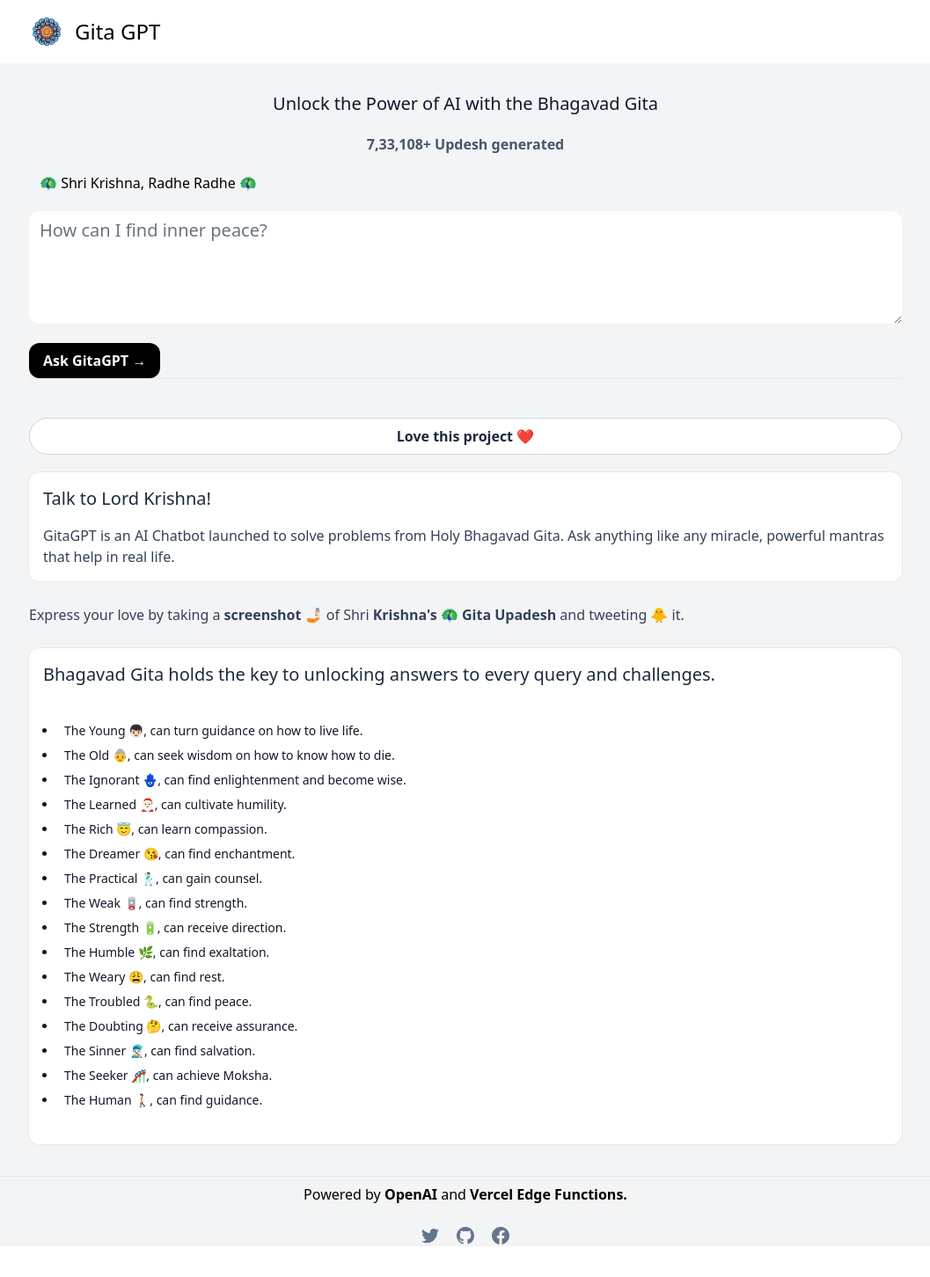
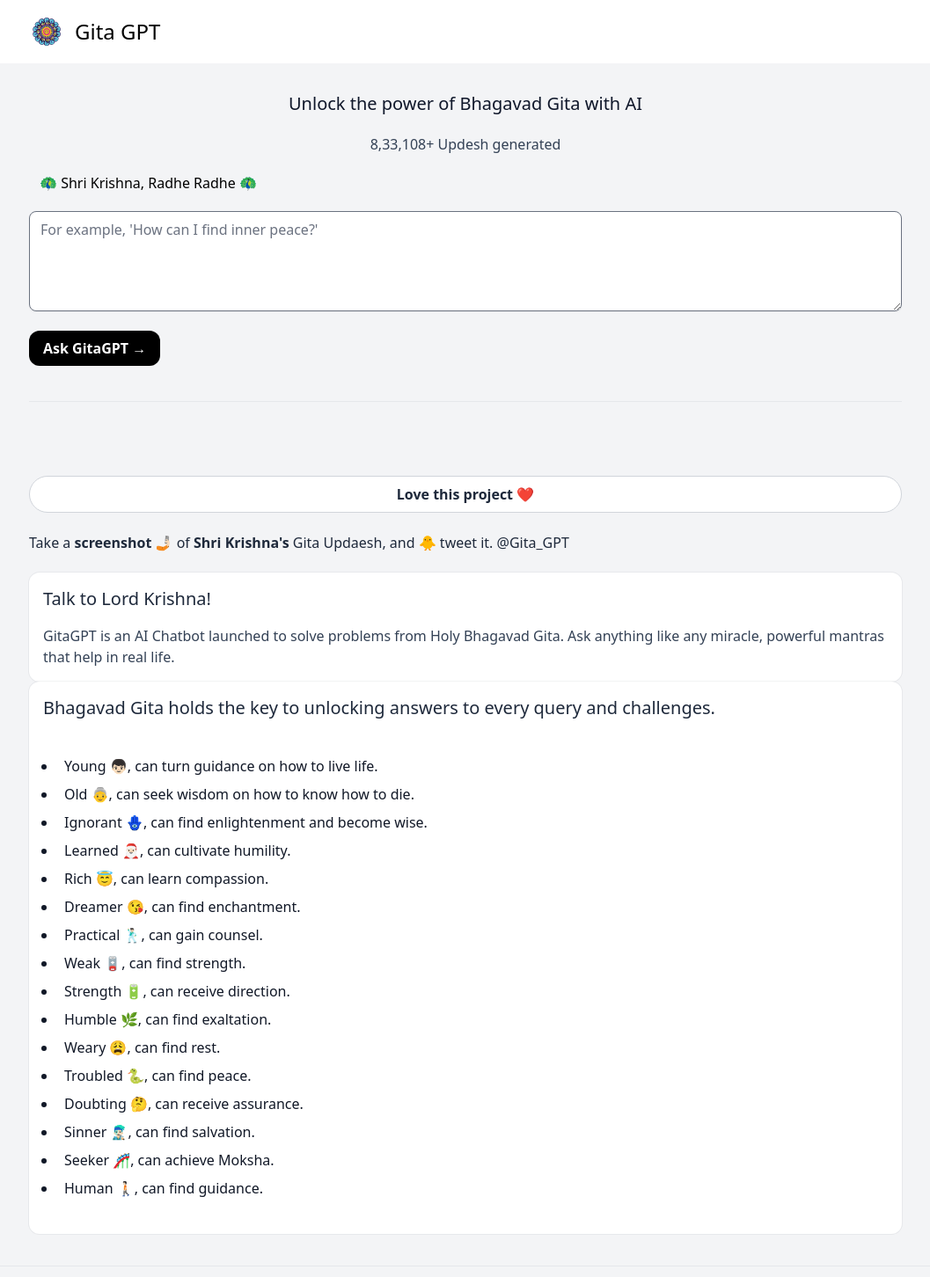
Before and after one commit to vxsahu/gitagpt, a Next.js app: page / in a window 1280 px wide. Shown: the top 1452 px of the page at 88% size, without its empty margins (111-1168 px from the left). Before the commit the page ends 1417 px from the top, so only its background shows below. Built offline with nearby package versions, Linux system fonts and the light colour scheme.

Commit message:
Update index.tsx

```diff
--- a/pages/index.tsx
+++ b/pages/index.tsx
@@ -30,7 +30,7 @@ const Home: NextPage = () => {
          :
 
 
-         `Identify the question ${Gita} and answer from Bhagavad Gita with a relevent verse${Gita.slice(-1 ) === "." ? "" : "."
+         `Identify question ${Gita} and answer from Bhagavad Gita with a relevent verse. Make sure each ${Gita.slice(-1 ) === "." ? "" : "."
         }`
      ;
 
@@ -111,24 +111,29 @@ const Home: NextPage = () => {
       <Header />
       <main className="max-w-5xl innerbox flex flex-1 w-full flex-col p-4">
         <h2 className="text-xl font-light text-slate-900 mx-auto pt-4 pb-5">
-        Unlock the Power of AI with the Bhagavad Gita
+        Unlock the power of Bhagavad Gita with AI
         </h2>
         <div className="max-xl w-full">
           <div className="space-x-3">
-            <p className="text-center font-bold text-slate-600 mb-5">7,33,108+ Updesh generated</p>
+            <p className="text-center font-light text-slate-700 mb-5">8,33,108+ Updesh generated</p>
             <strong className="text-center font-light">
               🦚 Shri Krishna, Radhe Radhe 🦚</strong>
           </div>
+
           <textarea
             value={Gita}
             onChange={(e) => setGita(e.target.value)}
+            onInput={limitCharacters}
+            onKeyDown={(e) => {
+              if (e.key === "Enter" && !isDisabled()) {
+                e.preventDefault();
+                generateGita(e);
+              }
+            }}
             rows={4}
-            className="sm:text-xl w-full rounded-xl focus:border-red focus:ring-black mt-5 bg-white border-0 mt-5"
-            placeholder={
-              "How can I find inner peace?"
-            }
-            />
-
+            className="w-full mt-5 rounded-lg shadow-sm focus:outline-none focus:shadow-outline"
+            placeholder={"For example, 'How can I find inner peace?'"}
+          />
           {!loading && (
             <button
               className="bg-black rounded-xl text-white font-bold px-4 py-2 sm:mt-4 mt-5 hover:bg-black/80 w-half inline-block flex-wrap flex"
@@ -139,7 +144,7 @@ const Home: NextPage = () => {
           )}
           {loading && (
             <button
-              className="bg-black rounded-xl text-white font-medium px-4 py-2 sm:mt-4 mt-5 hover:bg-black/80 w-full"
+              className="bg-black rounded-xl text-white font-medium px-4 py-2 sm:mt-4 mt-5 hover:bg-black/80"
               disabled
             >
               <LoadingDots color="white" style="large" />
@@ -151,7 +156,7 @@ const Home: NextPage = () => {
           reverseOrder={false}
           toastOptions={{ duration: 2000 }}
         />
-        <hr className="h-px bg-gray-700 border-1 dark:bg-gray-700" />
+        <hr className="space-y-10 my-10" />
 
 
         <ResizablePanel>
@@ -194,32 +199,32 @@ const Home: NextPage = () => {
           </AnimatePresence>
         </ResizablePanel>
         <a className="flex w-half max-w items-center justify-center space-x-2 rounded-full border border-gray-300 bg-white px-4 py-2 font-bold text-slate-800 transition-colors hover:bg-gray-100 mt-1 mb-5" href="https://www.sahu4you.com/gita-gpt/" target="_blank" rel="noopener noreferrer"><p>Love this project ❤️</p></a>
+        <p className="mb-5 space-y-4 leading-7 text-slate-800 text-medium">Take a <strong>screenshot 🤳🏻</strong> of <strong>Shri Krishna's</strong> Gita Updaesh, and 🐥 tweet it. @Gita_GPT</p>
         <div className="max-xl w-full whitespace-pre-line break-words rounded-xl bg-white p-4 ring-1 ring-slate-900/5">
 <h2 className="text-left pb-4 space-y-4 leading-7 text-slate-800 text-bold text-xl">Talk to Lord Krishna!</h2>
 <p className="text-slate-700">
 GitaGPT is an AI Chatbot launched to solve problems from Holy Bhagavad Gita. Ask anything like any miracle, powerful mantras that help in real life.
 </p>
-        </div>
-        <p className="mt-6 mb-6 space-y-4 leading-7 text-slate-700 text-medium">Express your love by taking a <strong>screenshot 🤳🏻</strong> of Shri <strong>Krishna's 🦚 Gita Upadesh</strong> and tweeting 🐥 it.</p>
+</div>
         <div className="max-xl w-full whitespace-pre-line break-words rounded-xl bg-white p-4 ring-1 ring-slate-900/5">
 <h2 className="text-left pb-4 space-y-4 leading-7 text-slate-800 text-bold text-xl">Bhagavad Gita holds the key to unlocking answers to every query and challenges.</h2>
 <ul className="list-disc text-left text-gray-900 my-5">
-<li className="mx-4 mr-2 shrink-0 rounded-full px-2 py-1 text-sm">The Young 👦🏻, can turn guidance on how to live life.</li>
-<li className="mx-4 mr-2 shrink-0 rounded-full px-2 py-1 text-sm">The Old 👵, can seek wisdom on how to know how to die.</li>
-<li className="mx-4 mr-2 shrink-0 rounded-full px-2 py-1 text-sm">The Ignorant 🪬, can find enlightenment and become wise.</li>
-<li className="mx-4 mr-2 shrink-0 rounded-full px-2 py-1 text-sm">The Learned 🎅🏻, can cultivate humility.</li>
-<li className="mx-4 mr-2 shrink-0 rounded-full px-2 py-1 text-sm">The Rich 😇, can learn compassion.</li>
-<li className="mx-4 mr-2 shrink-0 rounded-full px-2 py-1 text-sm">The Dreamer 😘, can find enchantment.</li>
-<li className="mx-4 mr-2 shrink-0 rounded-full px-2 py-1 text-sm">The Practical 🕺🏻, can gain counsel.</li>
-<li className="mx-4 mr-2 shrink-0 rounded-full px-2 py-1 text-sm">The Weak 🪫, can find strength.</li>
-<li className="mx-4 mr-2 shrink-0 rounded-full px-2 py-1 text-sm">The Strength 🔋, can receive direction.</li>
-<li className="mx-4 mr-2 shrink-0 rounded-full px-2 py-1 text-sm">The Humble 🌿, can find exaltation.</li>
-<li className="mx-4 mr-2 shrink-0 rounded-full px-2 py-1 text-sm">The Weary 😩, can find rest.</li>
-<li className="mx-4 mr-2 shrink-0 rounded-full px-2 py-1 text-sm">The Troubled 🐍, can find peace.</li>
-<li className="mx-4 mr-2 shrink-0 rounded-full px-2 py-1 text-sm">The Doubting 🤔, can receive assurance.</li>
-<li className="mx-4 mr-2 shrink-0 rounded-full px-2 py-1 text-sm">The Sinner 👨🏻‍🎤, can find salvation.</li>
-<li className="mx-4 mr-2 shrink-0 rounded-full px-2 py-1 text-sm">The Seeker 🎢, can achieve Moksha.</li>
-<li className="mx-4 mr-2 shrink-0 rounded-full px-2 py-1 text-sm">The Human 🚶🏻, can find guidance.</li></ul>
+<li className="mx-4 mr-2 shrink-0 rounded-full px-2 py-1 ">Young 👦🏻, can turn guidance on how to live life.</li>
+<li className="mx-4 mr-2 shrink-0 rounded-full px-2 py-1 ">Old 👵, can seek wisdom on how to know how to die.</li>
+<li className="mx-4 mr-2 shrink-0 rounded-full px-2 py-1 ">Ignorant 🪬, can find enlightenment and become wise.</li>
+<li className="mx-4 mr-2 shrink-0 rounded-full px-2 py-1 ">Learned 🎅🏻, can cultivate humility.</li>
+<li className="mx-4 mr-2 shrink-0 rounded-full px-2 py-1 ">Rich 😇, can learn compassion.</li>
+<li className="mx-4 mr-2 shrink-0 rounded-full px-2 py-1 ">Dreamer 😘, can find enchantment.</li>
+<li className="mx-4 mr-2 shrink-0 rounded-full px-2 py-1 ">Practical 🕺🏻, can gain counsel.</li>
+<li className="mx-4 mr-2 shrink-0 rounded-full px-2 py-1 ">Weak 🪫, can find strength.</li>
+<li className="mx-4 mr-2 shrink-0 rounded-full px-2 py-1 ">Strength 🔋, can receive direction.</li>
+<li className="mx-4 mr-2 shrink-0 rounded-full px-2 py-1 ">Humble 🌿, can find exaltation.</li>
+<li className="mx-4 mr-2 shrink-0 rounded-full px-2 py-1 ">Weary 😩, can find rest.</li>
+<li className="mx-4 mr-2 shrink-0 rounded-full px-2 py-1 ">Troubled 🐍, can find peace.</li>
+<li className="mx-4 mr-2 shrink-0 rounded-full px-2 py-1 ">Doubting 🤔, can receive assurance.</li>
+<li className="mx-4 mr-2 shrink-0 rounded-full px-2 py-1 ">Sinner 👨🏻‍🎤, can find salvation.</li>
+<li className="mx-4 mr-2 shrink-0 rounded-full px-2 py-1 ">Seeker 🎢, can achieve Moksha.</li>
+<li className="mx-4 mr-2 shrink-0 rounded-full px-2 py-1">Human 🚶🏻, can find guidance.</li></ul>
         </div>
       </main>
       <Footer />
```
